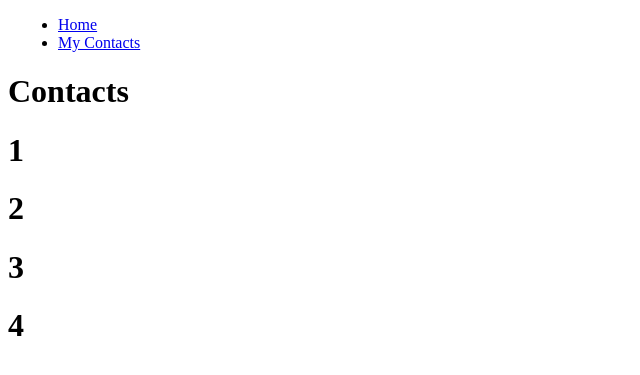
After one commit to THAWITCHAI/Python-Programming, a Flask app: page /contacts in a window 1280 px wide. The commit adds this page. Shown: the top 375 px of the page, without its empty margins (0-640 px from the left). Run offline with Flask 3, Linux system fonts and the light colour scheme.

Commit message:
contacts

```diff
--- a/app.py
+++ b/app.py
@@ -1,10 +1,21 @@
-from flask import Flask, render_template
+from flask import Flask, render_template,url_for
 
 app = Flask(__name__)
+
+my_contacts = [
+    {'id':1,'name':'thawitchai'},
+    {'id':2,'name':'thawitchai'},
+    {'id':3,'name':'thawitchai'},
+    {'id':4,'name':'thawitchai'},
+]
 
 @app.route('/')
 def index():
     return render_template('index.html',tltle='Thawitchai')
 
+@app.route('/contacts')
+def contact():
+    return render_template('contact.html', contacts=my_contacts, tltle='Contacts')
+
 if __name__ == '__main__':
   app.run(debug=True)
--- /dev/null
+++ b/templates/contact.html
@@ -0,0 +1,10 @@
+{% extends "layout.html" %}
+{% block title %}
+{{title}}
+{% endblock %}
+{% block container %}
+<h1>{{tltle}}</h1>
+{% for c in contacts%}
+<h1>{{c.id}}</h1>
+{% endfor %}
+{% endblock %}
--- a/templates/navbar.html
+++ b/templates/navbar.html
@@ -1,17 +1,9 @@
 <nav style="padding:0px 10px;">
     <div class="nav-wrapper">
-      <a href="#!" class="brand-logo">CTL</a>
-      <a href="#" data-target="mobile-demo" class="sidenav-trigger"><i class="material-icons">menu</i></a>
       <ul class="right hide-on-med-and-down">
-        <li><a href="#">Home</a></li>
-        <li><a href="#">My Contacts</a></li>
+        <li><a href="{{url_for('index')}}">Home</a></li>
+        <li><a href="{{url_for('contact')}}">My Contacts</a></li>
 
       </ul>
     </div>
   </nav>
-
-  <ul class="sidenav" id="mobile-demo">
-    <li><a href="#">Home</a></li>
-    <li><a href="#">My Contacts</a></li>
-
-  </ul>
```
